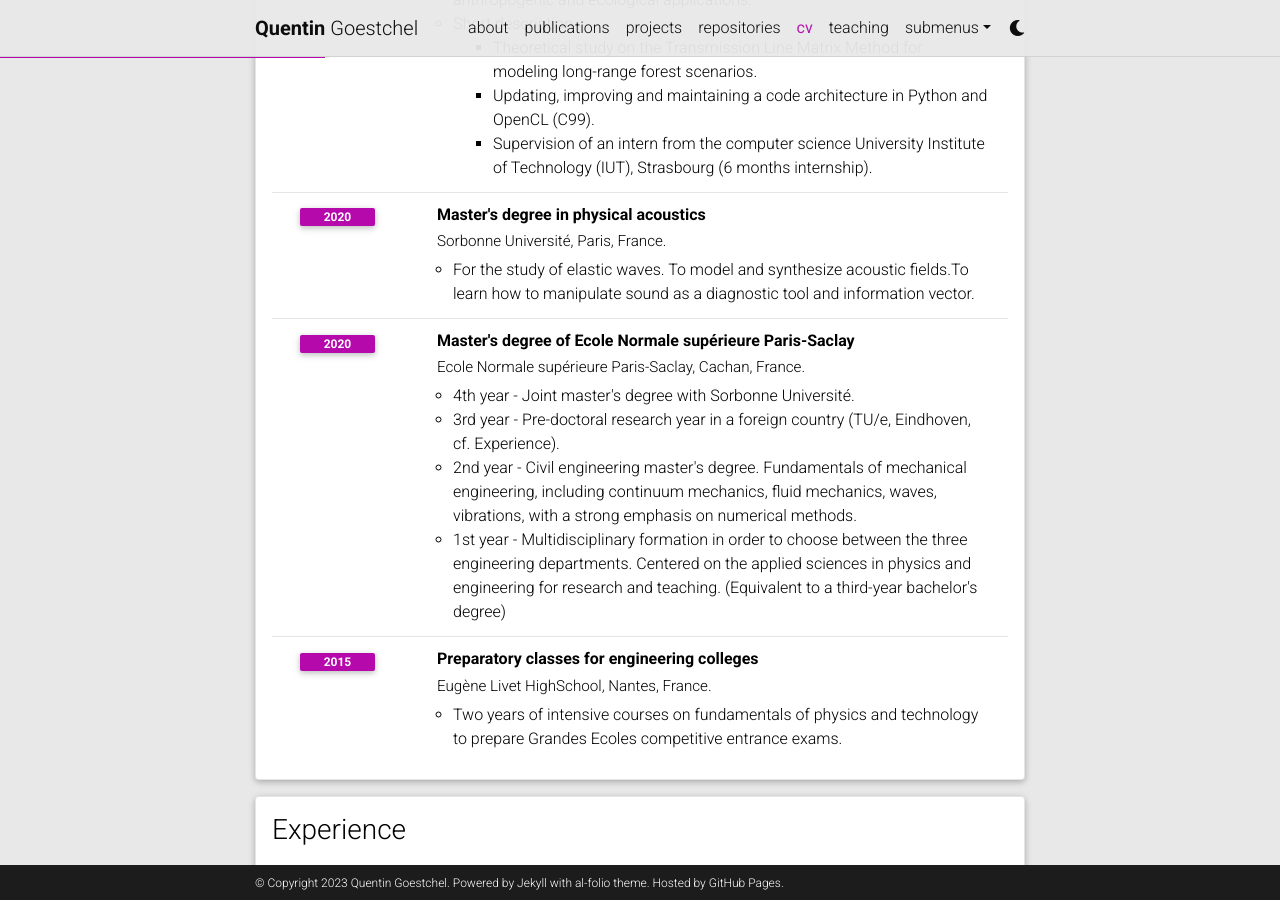
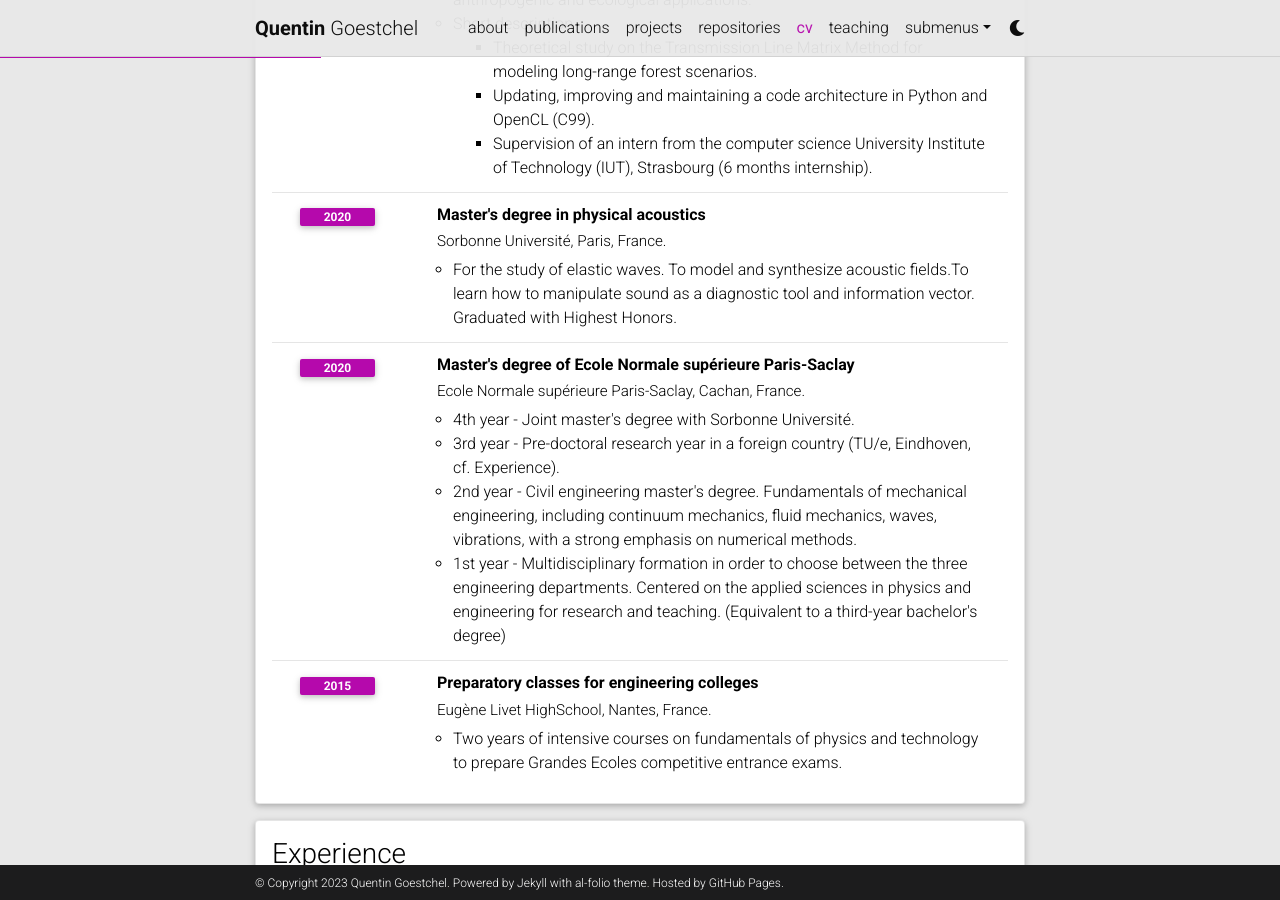
Before and after one commit to qgoestch/qgoestch, a Jekyll site: the page built from _pages/cv.md, in a window 1280 px wide and 900 px high, scrolled down 557 px. Built offline with Jekyll 4.4.1, drawn with Linux system fonts in a browser that asks for light colours; comment, search, counter and statistics services are not loaded; a style sheet for code colours, icons or effects is not loaded.

Commit message:
updated cv

```diff
--- a/_data/cv.yml
+++ b/_data/cv.yml
@@ -26,7 +26,7 @@
       institution: Sorbonne Université, Paris, France.
       year: 2020
       description:
-        - For the study of elastic waves. To model and synthesize acoustic fields.To learn how to manipulate sound as a diagnostic tool and information vector.
+        - For the study of elastic waves. To model and synthesize acoustic fields.To learn how to manipulate sound as a diagnostic tool and information vector. Graduated with Highest Honors.
 
     - title: Master's degree of Ecole Normale supérieure Paris-Saclay
       institution: Ecole Normale supérieure Paris-Saclay, Cachan, France.
```
Also changed, not shown: 1 other file.
